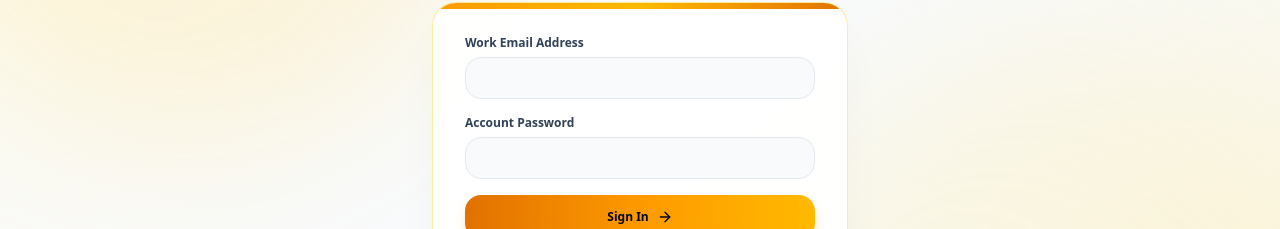
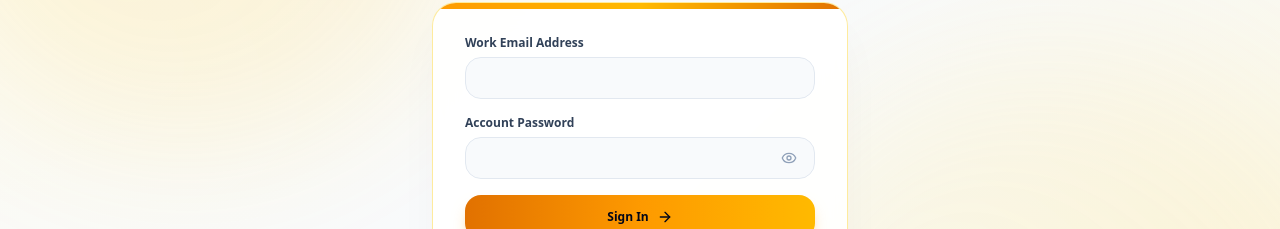
Before and after one commit to wasimhavaldar70-a11y/The-Suvarna-Loan-ERP-, a Next.js app: page /login in a window 1280 px wide. Shown: the part 285-514 px from the top of the page. Built offline with nearby package versions, Linux system fonts and the light colour scheme; no server answers.

Commit message:
feat: Add Eye password visibility toggle icon to login screen

```diff
--- a/src/app/login/page.tsx
+++ b/src/app/login/page.tsx
@@ -8,7 +8,7 @@
 import React, { useState } from 'react';
 import { useRouter } from 'next/navigation';
 import { motion, AnimatePresence } from 'framer-motion';
-import { Coins, ShieldCheck, UserCheck, ArrowRight, Lock, Sparkles, Building2, Send, CheckCircle2 } from 'lucide-react';
+import { Coins, ShieldCheck, UserCheck, ArrowRight, Lock, Sparkles, Building2, Send, CheckCircle2, Eye, EyeOff } from 'lucide-react';
 import { setSessionUser, supabase, isRealSupabase } from '../../lib/supabase/client';
 import { db } from '../../lib/supabase/supabaseDb';
 import { UserRole, User, Shop } from '../../types';
@@ -20,6 +20,7 @@ export default function LoginPage() {
   const router = useRouter();
   const [email, setEmail] = useState('');
   const [password, setPassword] = useState('');
+  const [showPassword, setShowPassword] = useState(false);
   const [loading, setLoading] = useState(false);
   const [errorMsg, setErrorMsg] = useState('');
   const [activationSent, setActivationSent] = useState(false);
@@ -306,13 +307,23 @@ export default function LoginPage() {
 
             <div>
               <label className="block text-xs font-bold text-slate-700 mb-1.5">Account Password</label>
-              <input
-                type="password"
-                value={password}
-                onChange={(e) => setPassword(e.target.value)}
-                className="w-full px-4 py-3 bg-slate-50 border border-slate-200 rounded-2xl text-xs font-bold text-slate-900 focus:outline-none focus:border-amber-500 focus:bg-white focus:ring-4 focus:ring-amber-500/10 transition-all"
-                required
-              />
+              <div className="relative">
+                <input
+                  type={showPassword ? 'text' : 'password'}
+                  value={password}
+                  onChange={(e) => setPassword(e.target.value)}
+                  className="w-full pl-4 pr-11 py-3 bg-slate-50 border border-slate-200 rounded-2xl text-xs font-bold text-slate-900 focus:outline-none focus:border-amber-500 focus:bg-white focus:ring-4 focus:ring-amber-500/10 transition-all"
+                  required
+                />
+                <button
+                  type="button"
+                  onClick={() => setShowPassword(!showPassword)}
+                  className="absolute right-3 top-1/2 -translate-y-1/2 p-1.5 text-slate-400 hover:text-amber-600 transition-colors rounded-xl focus:outline-none"
+                  title={showPassword ? 'Hide Password' : 'Show Password'}
+                >
+                  {showPassword ? <EyeOff className="w-4 h-4" /> : <Eye className="w-4 h-4" />}
+                </button>
+              </div>
             </div>
 
             {/* Action Submit Button */}
```
